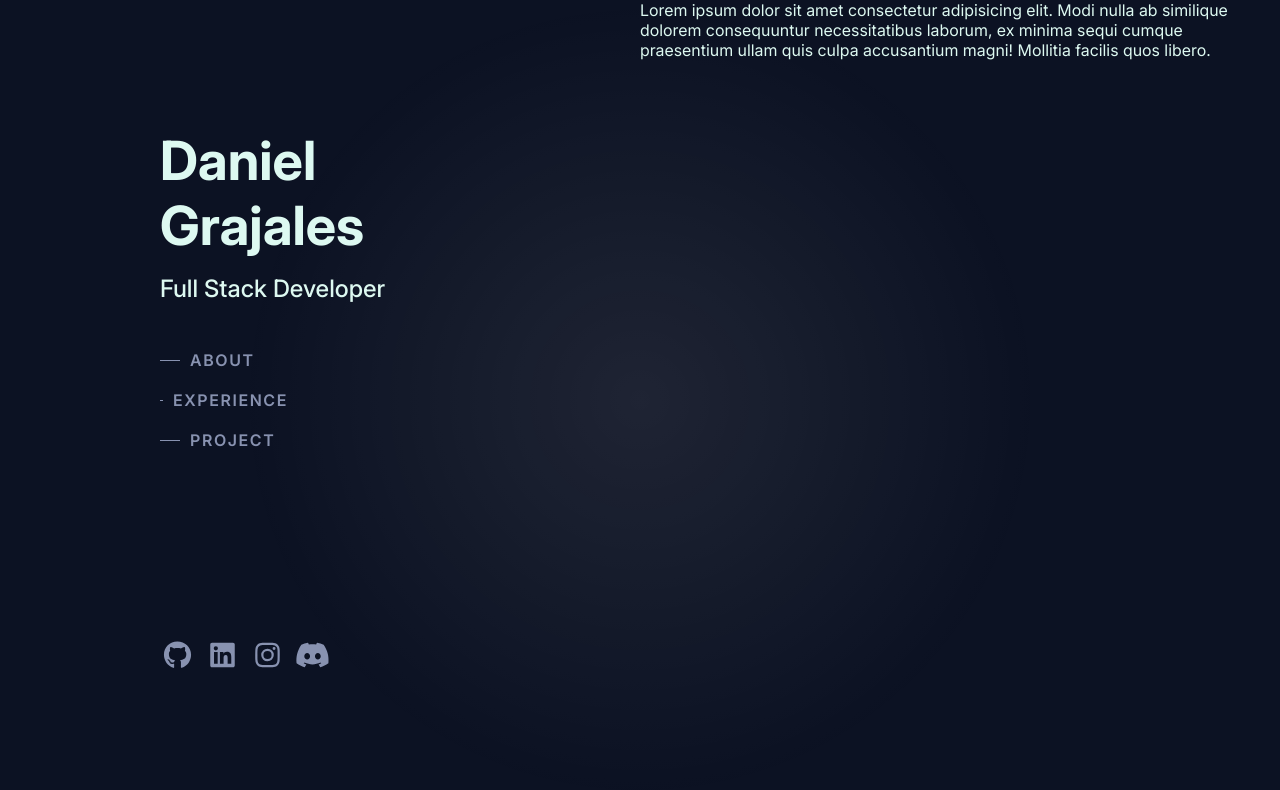
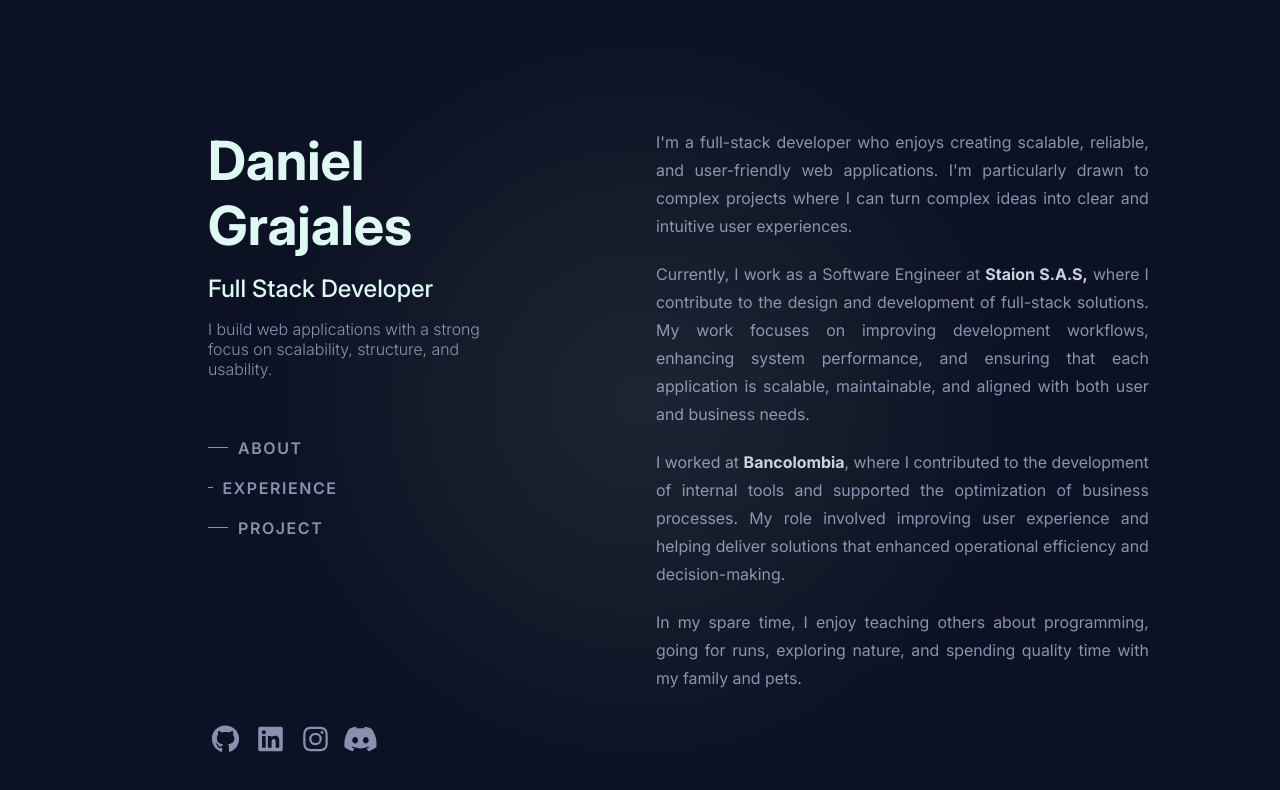
Before and after one commit to staion-danielgrajales/devfolio, a React (Vite) app: page / in a window 1280 px wide. Shown: the top 790 px of the page. Built offline with nearby package versions, Linux system fonts and the light colour scheme.

Commit message:
Add about text and their styles

```diff
--- a/src/App.jsx
+++ b/src/App.jsx
@@ -26,7 +26,7 @@ function App() {
           <div className='name-container'>
             <h1>Daniel Grajales</h1>
             <h3>Full Stack Developer</h3>
-            <p>I build web applications with a strong focus on accessibility, precision and maintainable systems.</p>
+            <p>I build web applications with a strong focus on scalability, structure, and usability.</p>
           </div>
 
           <div className='navi-container'>
@@ -70,9 +70,33 @@ function App() {
         </div>
 
         <div className='right-container'>
-          Lorem ipsum dolor sit amet consectetur adipisicing elit.
-          Modi nulla ab similique dolorem consequuntur necessitatibus laborum,
-          ex minima sequi cumque praesentium ullam quis culpa accusantium magni! Mollitia facilis quos libero.
+          <div className='parag-container'>
+            <p>
+              I'm a full-stack developer who enjoys creating scalable, reliable, and user-friendly web applications.
+              I'm particularly drawn to complex projects where I can turn complex ideas into clear and intuitive user experiences.
+            </p>
+
+            <br />
+
+            <p>
+              Currently, I work as a Software Engineer at <strong> Staion S.A.S,</strong> where I contribute to the design and development of full-stack solutions.
+              My work focuses on improving development workflows, enhancing system performance, and ensuring that each application is scalable,
+              maintainable, and aligned with both user and business needs.
+            </p>
+
+            <br />
+
+            <p>
+              I worked at <strong> Bancolombia</strong>, where I contributed to the development of internal tools and supported the optimization of business processes.
+              My role involved improving user experience and helping deliver solutions that enhanced operational efficiency and decision-making.
+            </p>
+
+            <br />
+
+            <p>
+              In my spare time, I enjoy teaching others about programming, going for runs, exploring nature, and spending quality time with my family and pets.
+            </p>
+          </div>
         </div>
       </section>
     </>
--- a/src/assets/styles/App.css
+++ b/src/assets/styles/App.css
@@ -1,41 +1,46 @@
 /* Estilos para contenedores globales */
-.panel-container {
+.left-container {
+    width: 45vw;
+    height: 100vh;
+    color: #DDF9F1;
+
+    position: fixed;
+    top: 0;
+    left: 0;
+
     display: flex;
-    width: 100%;
-    height: 100vh;
+    align-items: center;
+    flex-direction: column;
+
+    overflow: hidden;
+    z-index: 2;
+
+    padding-top: 10%;
+    padding-left: 5%;
 }
 
-.left-container {
-    flex-basis: 50%;
+.right-container {
+    margin-left: 43vw;
+    width: 55vw;
     height: 100vh;
     color: #DDF9F1;
 
     display: flex;
     align-items: center;
-    /* justify-content: center; */
     flex-direction: column;
-    overflow: hidden;
+
+    overflow-y: auto;
+    padding-top: 10%;
 
 }
 
-.right-container {
-    flex-basis: 50%;
-    height: 100vh;
-    color: #DDF9F1;
-
-    display: flex;
-
-    /* background-color: chocolate; */
-}
-
+/* Estilos para la parte izquierda de la página */
 /* Estilos para nombre, profesion, descripción*/
 .name-container {
     width: 50%;
-    height: 20%;
+    height: auto;
     display: flex;
     flex-direction: column;
-
-    margin-top: 20%;
 }
 
 .name-container h1 {
@@ -73,12 +78,11 @@
 }
 
 .navi-container ul > li {
-    width: 40%;
+    width: 45%;
     display: flex;
     align-items: center;
     color: #8892b0;
     cursor: pointer;
-
 }
 
 
@@ -130,3 +134,25 @@
 .socials-container a:hover {
     color: #ffffff;
 }
+
+/* Estilos para el lado derecho de la página - About, Experience, Projects */
+.parag-container {
+    width: 70%;
+    height: auto;
+    display: flex;
+    flex-direction: column;
+
+}
+
+.parag-container > p {
+    font-size: 16px;
+    font-weight: 400;
+    color: #8892b0;
+
+    line-height: 1.75rem;
+    text-align: justify;
+}
+
+.parag-container > p >  strong {
+    color: #ccd1e0;
+}
```
